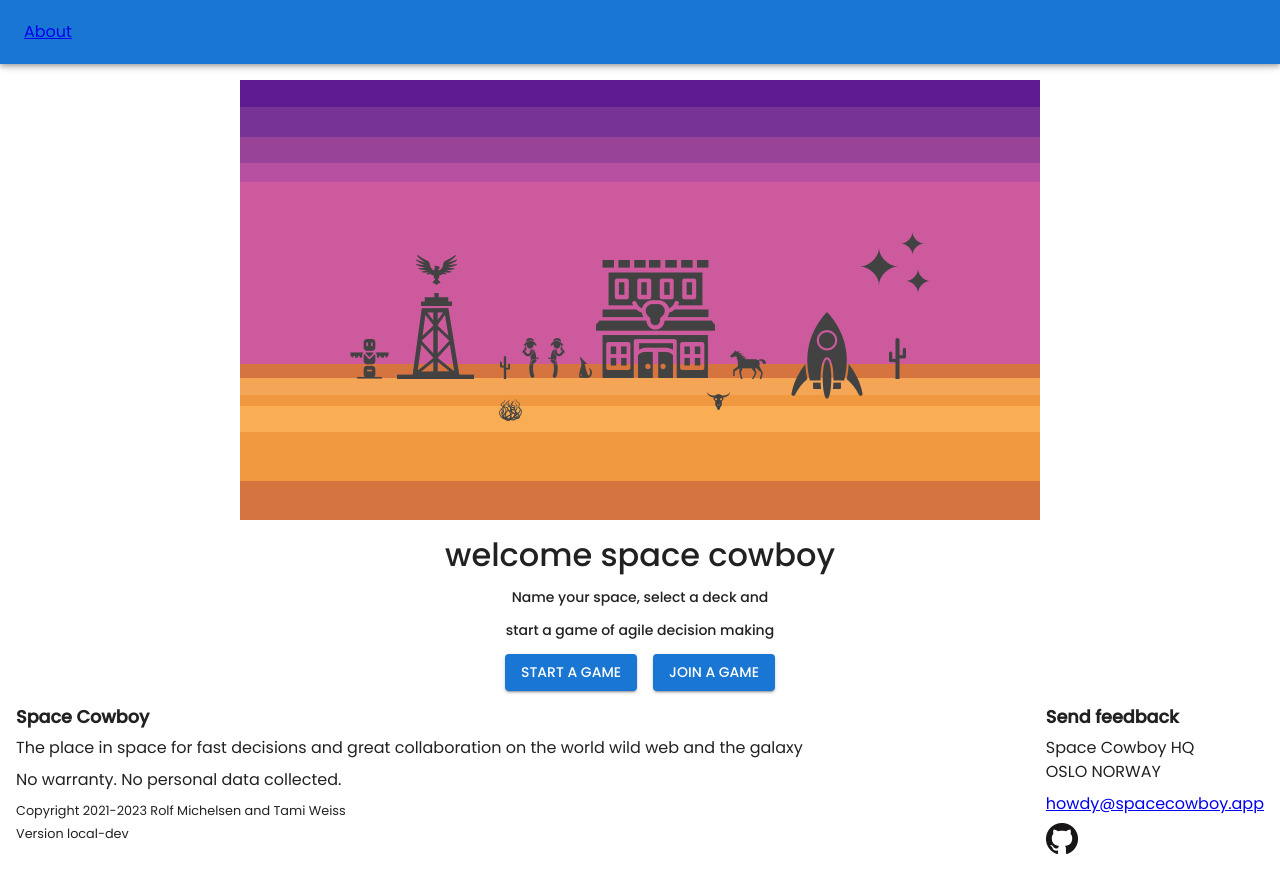
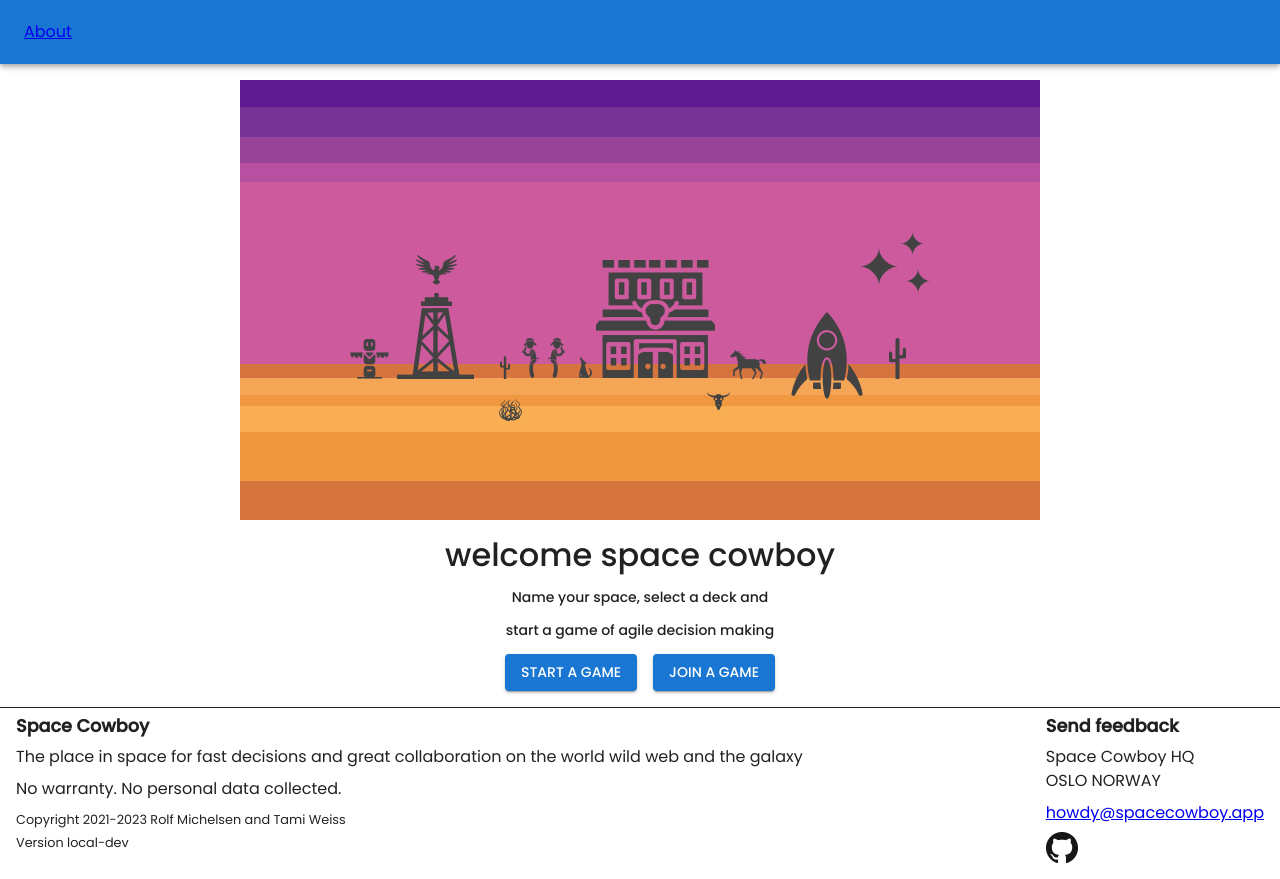
Before and after one commit to spacecowboy-app/Spacecowboy, a Next.js app: page / in a window 1280 px wide. Built offline with nearby package versions, Linux system fonts and the light colour scheme.

Commit message:
Add border above footer

```diff
--- a/components/appfooter.tsx
+++ b/components/appfooter.tsx
@@ -28,6 +28,7 @@ import Github from "@/images/GitHub-Mark-64px.png";
 export default function ApplicationFooter(): JSX.Element
 {
     return (
+        <Box borderTop={1} pt={1} pb={1}>
             <Stack direction="row" spacing={2} >
                 <Box flexGrow={1} pl={2}>
                     <Typography variant="h4">Space Cowboy</Typography>
@@ -50,5 +51,6 @@ export default function ApplicationFooter(): JSX.Element
                     </Box>
                 </Box>
             </Stack>
+        </Box>
     );
 }
```
Lines whose indentation alone changed are shown as unchanged.
